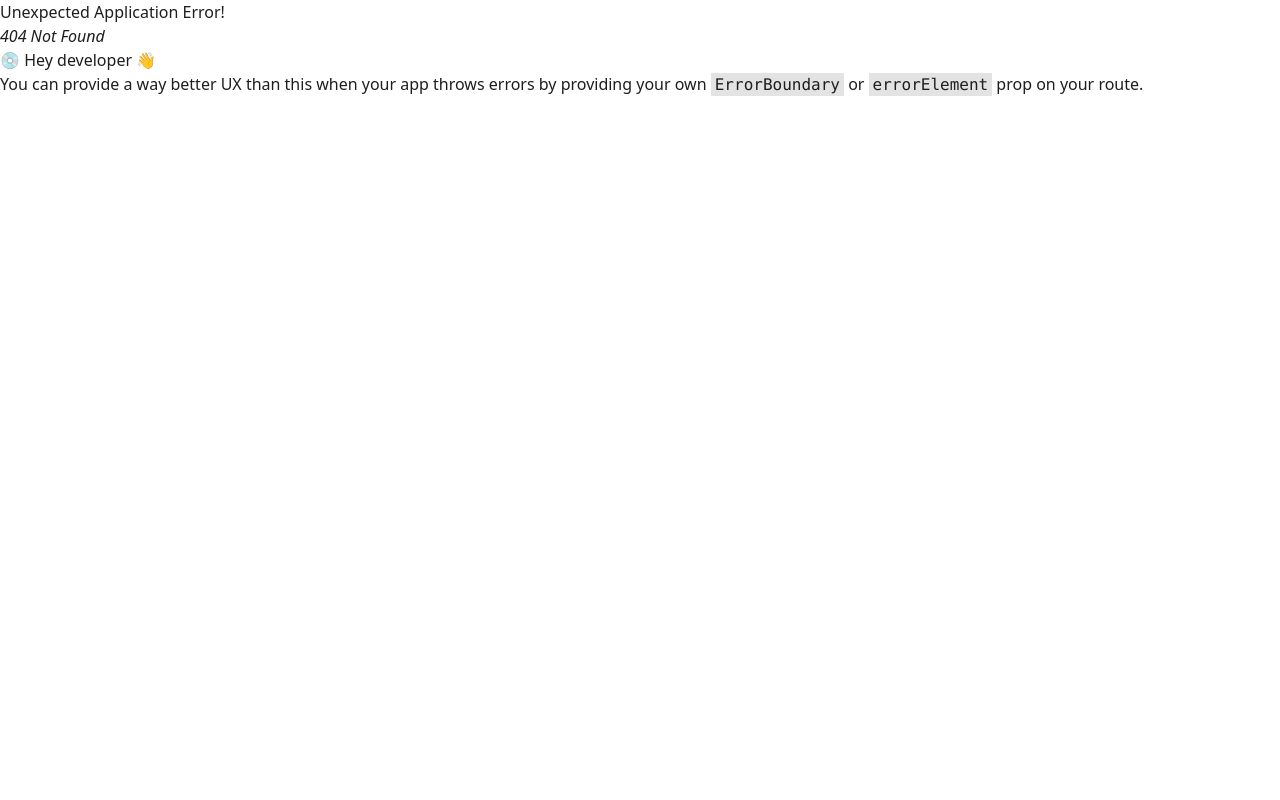
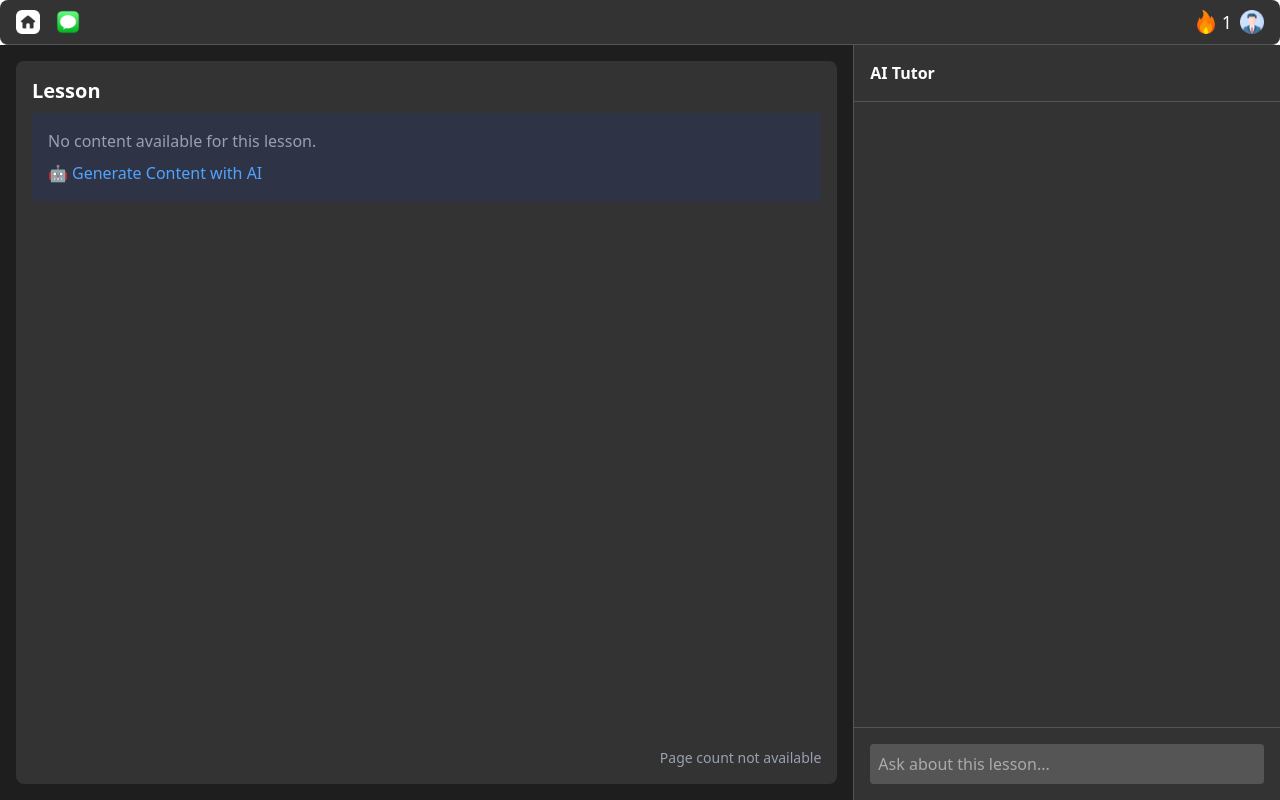
Before and after one commit to Nikita3A/learny-ts-front, a React (Vite) app: page /unit/1/lessons/1 in a window 1280 px wide. Before the commit this address had no page. Built offline with nearby package versions, Linux system fonts and the light colour scheme.

Commit message:
Fix url from /courses/unitId/lesson/lessonId to /unit/unitId/lesson/lessonId in react router and deleted unnecessary logs

```diff
--- a/src/App.tsx
+++ b/src/App.tsx
@@ -39,7 +39,7 @@ const router = createBrowserRouter([
         ]
       },
       {
-        path: "courses/:courseId/lessons/:lessonId",
+        path: "unit/:unitId/lessons/:lessonId",
         element: <LessonPage />
       },
       // { path: "courses", element: <CoursesPage /> },
--- a/src/components/AddUserModal.tsx
+++ b/src/components/AddUserModal.tsx
@@ -14,8 +14,6 @@ const AddUserModal = ({ isOpen, onRequestClose, chat }) => {
       if (!userResponse.ok) throw new Error('User not found');
       const user = await userResponse.json();
 
-      console.log('ui: ', user.id);
-      console.log('chat: ', chat.id);
       // Add user to chat
       const addUserResponse = await fetch(`/api/chats/${chat.id}/users/${user.id}`, {
         method: 'PUT',
--- a/src/components/Courses/CoursePlan.tsx
+++ b/src/components/Courses/CoursePlan.tsx
@@ -58,7 +58,7 @@ const CoursePlan = ({ courseId, selectedLesson, setSelectedLesson }) => {
   };
 
   const handleLessonClick = (unitId, lesson) => {
-    navigate(`/courses/${unitId}/lessons/${lesson.id}`);
+    navigate(`/unit/${unitId}/lessons/${lesson.id}`);
     // setSelectedLesson(lesson);
   };
 
--- a/src/components/Lessons/LessonContent.tsx
+++ b/src/components/Lessons/LessonContent.tsx
@@ -10,8 +10,6 @@ interface LessonContentProps {
 }
 
 const LessonContent = ({ unitId, lessonId }: LessonContentProps) => {
-  console.log('Rendering LessonContent for unitId:', unitId, 'lessonId:', lessonId);
-
   const { currentUser } = useSelector((state) => state.user);
 
   // call hook once, keep full result for logging and map `content` -> `lessonContent`
@@ -29,9 +27,6 @@ const LessonContent = ({ unitId, lessonId }: LessonContentProps) => {
     error,
     generateContent
   } = hookResult;
-
-  console.log('lessonContent rawdata:', hookResult);
-  console.log('LessonContent hook data:', { lessonData, isLoading, isGenerating, error });
 
   return (
     <ErrorBoundary fallback={<div>Error loading lesson content</div>}>
--- a/src/hooks/useCourses.ts
+++ b/src/hooks/useCourses.ts
@@ -7,8 +7,7 @@ interface Course {
 }
 
 const useCourses = (accessToken: string | undefined) => {
-  console.log('hehe: ');
-    const [courses, setCourses] = useState<Course[]>([]);
+  const [courses, setCourses] = useState<Course[]>([]);
   const [isLoading, setIsLoading] = useState(false);
   const [error, setError] = useState<string | null>(null);
 
@@ -33,9 +32,6 @@ const useCourses = (accessToken: string | undefined) => {
             'Content-Type': 'application/json',
           },
         });
-
-        console.log('hehe: ', response);
-
 
         if (!response.ok) {
           throw new Error(`Failed to fetch courses: ${response.status}`);
--- a/src/pages/LessonPage.tsx
+++ b/src/pages/LessonPage.tsx
@@ -6,8 +6,10 @@ import AIChat from '../components/AI/AIChat';
 
 const LessonPage = () => {
   const params = useParams();
-  const unitId = params.unitId ?? params.courseId ?? (params as any).course?.id;
-  const lessonId = params.lessonId ?? params.id;
+  console.log('Route params:', params);
+
+  const unitId = params.unitId;
+  const lessonId = params.lessonId;
 
   const [isMobileView, setIsMobileView] = useState<boolean>(false);
   const [activeComponent, setActiveComponent] = useState<'content' | 'chat'>('content');
--- a/src/pages/main/main.tsx
+++ b/src/pages/main/main.tsx
@@ -209,9 +209,6 @@ const App = () => {
   };
 
   const handleCourseSelect = (course) => {
-    // console.log('unit: ', selectedUnit);
-    // console.log('Selected course: ', course);
-
     setSelectedCourse(course);
     setSelectedUnit(null);
     setActiveChat(null); // Deselect chat when a course is selected
@@ -274,9 +271,7 @@ const App = () => {
   }
 
   const handleUnitSelect = (unit) => {
-    console.log('haha');
     setSelectedUnit(unit);
-    console.log('Hunit: ', selectedUnit);
     setIsSidebarOpen(false);
   };
 
```
Also changed, not shown: src/components/Tests/Test.tsx (+0 -1 lines).
